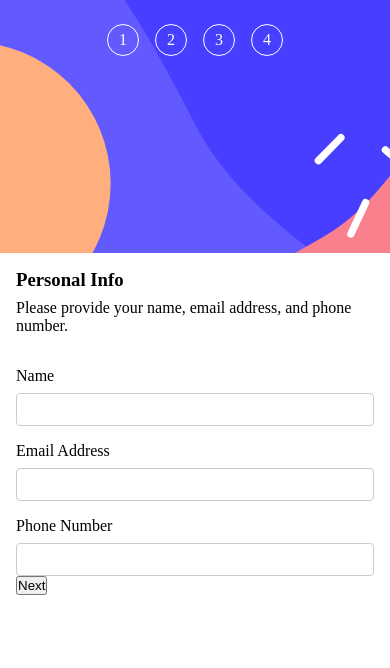
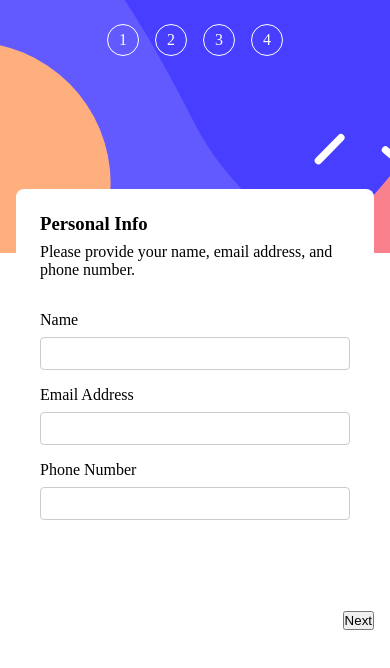
Before and after one commit to nkululek0/multi-step-form, a React (Vite) app: page / in a window 390 px wide. Shown: the top 668 px of the page. Built offline with nearby package versions, Linux system fonts and the light colour scheme.

Commit message:
(Update): mobile-styling -> completes core personal info component styling

```diff
--- a/src/components/personal-info/Personal-Info.module.css
+++ b/src/components/personal-info/Personal-Info.module.css
@@ -1,7 +1,12 @@
 .personal-info {
+    position: relative;
+    bottom: 5rem;
     display: flex;
     flex-direction: column;
     gap: 2rem;
+    background-color: #fff;
+    padding: 1.5rem;
+    border-radius: 8px;
 }
 
 .header {
@@ -41,3 +46,10 @@
     color: rgb(255, 0, 0);
     font-weight: bold;
 }
+
+.actions {
+    position: relative;
+    bottom: 0.8rem;
+    display: flex;
+    justify-content: flex-end;
+}
--- a/src/components/personal-info/Personal-Info.tsx
+++ b/src/components/personal-info/Personal-Info.tsx
@@ -134,7 +134,7 @@ export function PersonalInfo() {
             </div>
           </form>
         </section>
-        <section className='actions'>
+        <section className={styles['actions']}>
           <Button validationSettings={{ validate: validator, isValid: isValid, uri: '/select-plan' }}>Next</Button>
         </section>
       </article>
```
